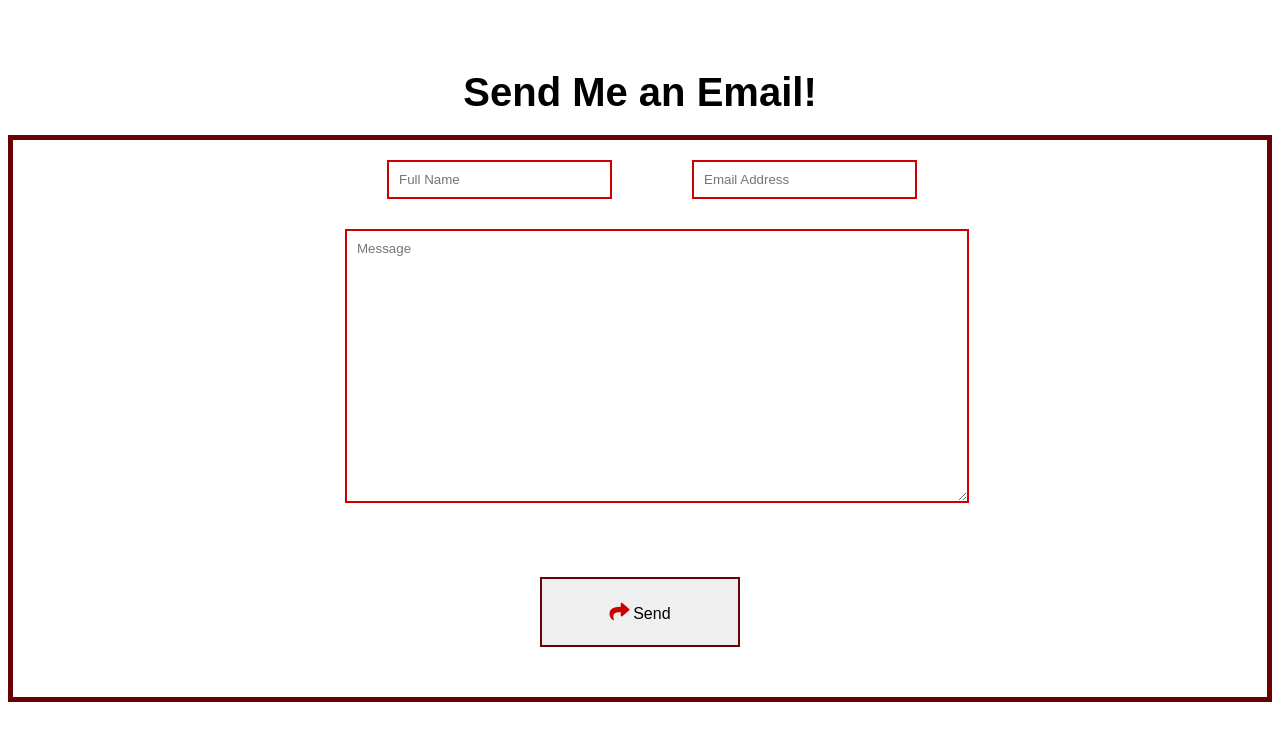
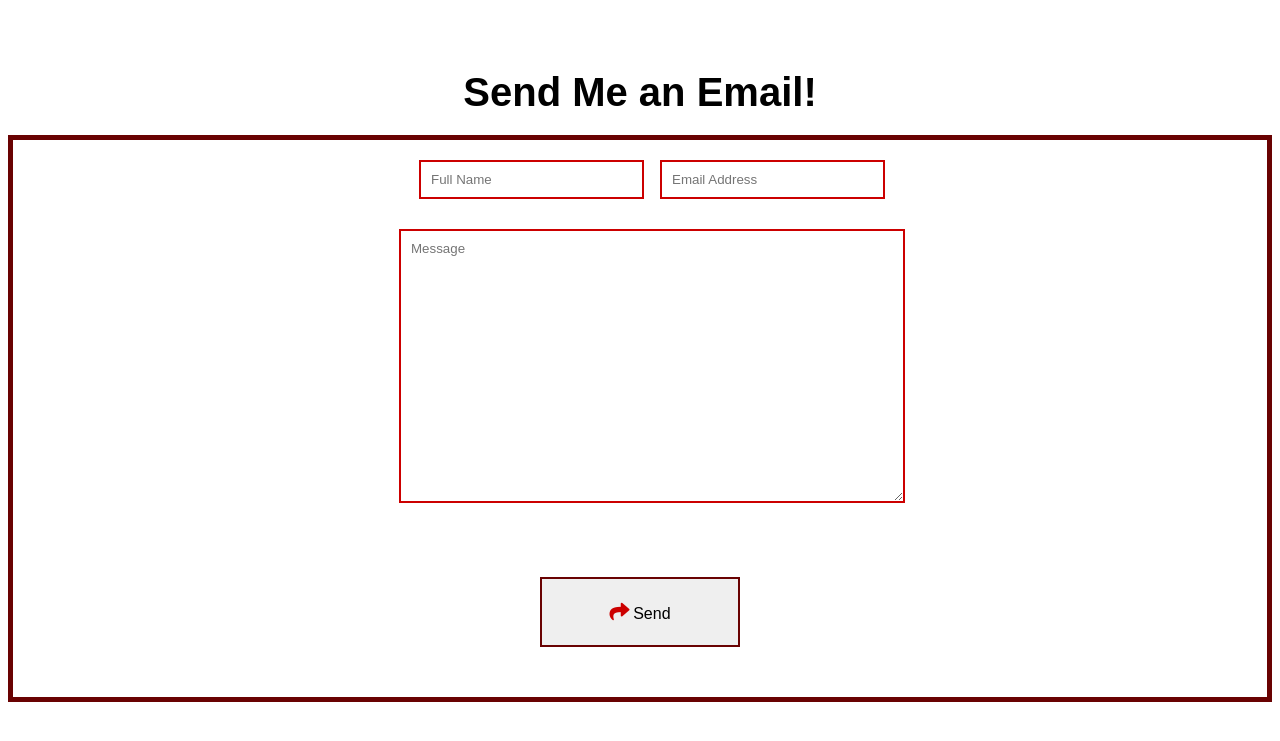
Before and after one commit to andreaelpz/Resume-Website, a Flask app: page /email in a window 1280 px wide. Shown: the top 741 px of the page. Run offline with Flask 3, Linux system fonts and the light colour scheme.

```diff
--- a/static/stylesheets/email.css
+++ b/static/stylesheets/email.css
@@ -4,27 +4,22 @@
     flex-direction: column;
     align-items: center;
     justify-content: center;
-    flex-grow: 1;
     border: 5px solid #690202;
   }
 
 .who {
+    position: relative;
     display: flex;
+    flex-direction: row;
     justify-content: space-around;
     align-items: stretch;
     width: 100%;
-    flex-grow: 4;
 }
 
 .minput{
-    display: flex;
-    flex-direction: column;
-    align-items: stretch;
+    position: relative;
     width: 100%;
-    margin-left: 10px;
-    width: 600px;
     margin-bottom: 30px;
-    flex-grow: 4;
 }
 
 .winput{
--- a/templates/desktop.html
+++ b/templates/desktop.html
@@ -22,7 +22,7 @@ overflow: hidden;">
     <div class="container">
         <div class = "center"
             style = "display: flex; flex-direction: row;
-            gap: 0px; flex-shrink: 1;">
+            flex-shrink: 1;">
             <div class = "rectIntro">
                 <div class="rectangle"
                     style="width: 25%; min-width: 35%; height: 96.75%; z-index: 0;
```
Also changed, not shown: static/stylesheets/desktop.css (+4 -6 lines).
